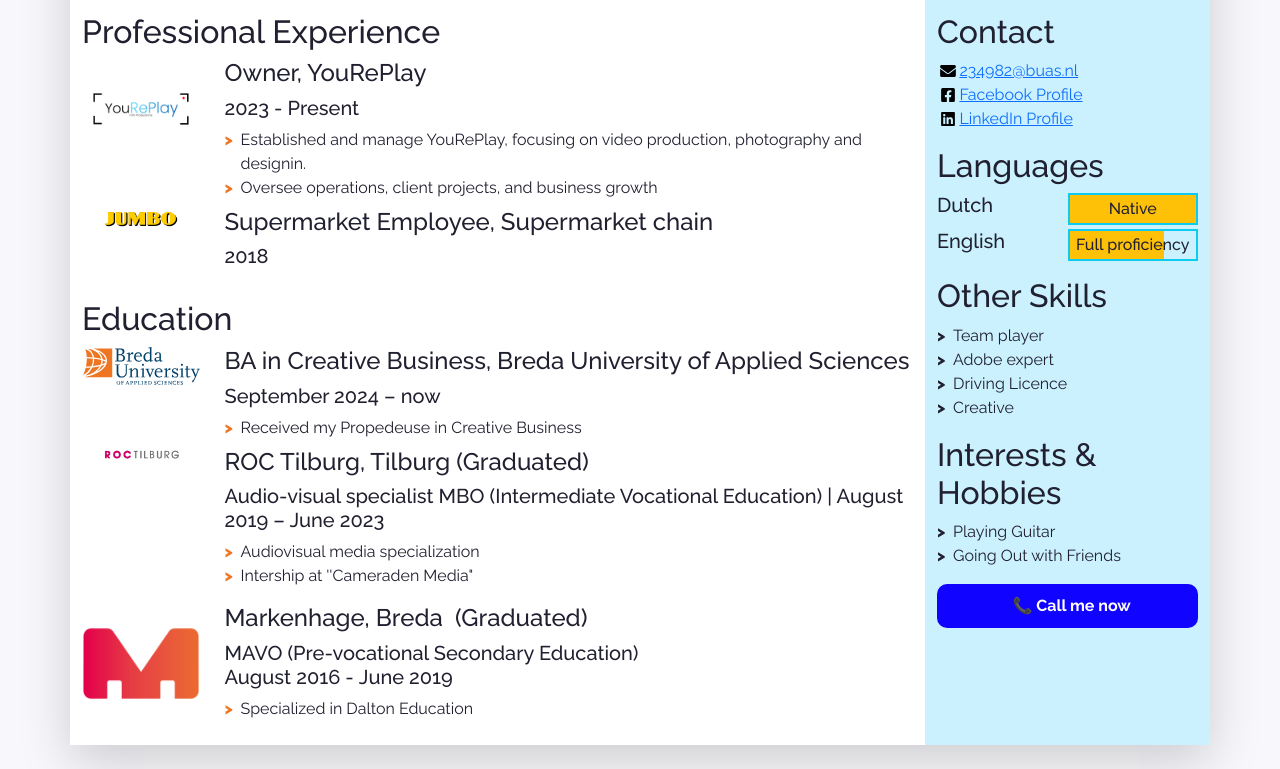
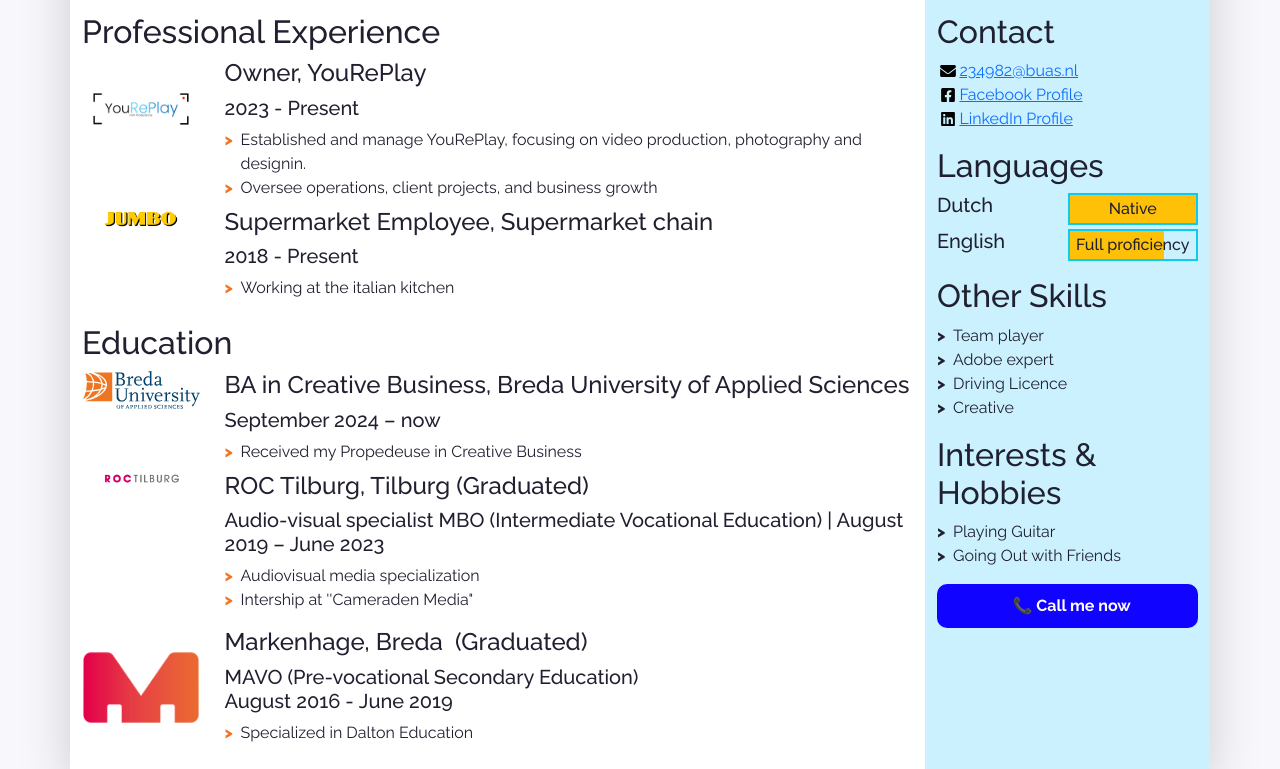
Before and after one commit to YoeriBouman/CVYoeri, a plain HTML site: page index.html in a window 1280 px wide. Shown: the part 184-953 px from the top of the page. Drawn offline with nearby package versions, Linux system fonts and the light colour scheme.

Commit message:
adjustments

```diff
--- a/index.html
+++ b/index.html
@@ -103,9 +103,14 @@
                 </div>
                 <div class="biography-contents col-9 col-sm-10 col-md-9 col-lg-10">
                   <h4>Supermarket Employee, Supermarket chain</h4>
-                  <h5>2018</h5>
+                  <h5>2018 - Present</h5>
+					                  <ul class="biography-details list-unstyled">
+                    <li>Working at the italian kitchen&nbsp; &nbsp; &nbsp;&nbsp;</li>
+
+                  </ul>
                   <!-- This entry doesn't have a list of achievements, but you can copy-paste the one from above -->
                 </div>
+
               </li>
     <li class="biography-item row mb-2">
                 <div class="logo-container col-3 col-sm-2 col-md-3 col-lg-2">
@@ -208,7 +213,7 @@
                 </a>
               </li>
               <li class="contact-item">
-                <a class="d-flex align-items-center" href="www.linkedin.com/in/yoeri-bouman-845485265" target="_blank">
+                <a class="d-flex align-items-center" href="https://www.linkedin.com" target="_blank">
                   <img class="contact-icon" src="images/icons/linkedin.svg" alt="LinkedIn">
                   LinkedIn Profile
                 </a>
```
Also changed, not shown: 1 other file.
